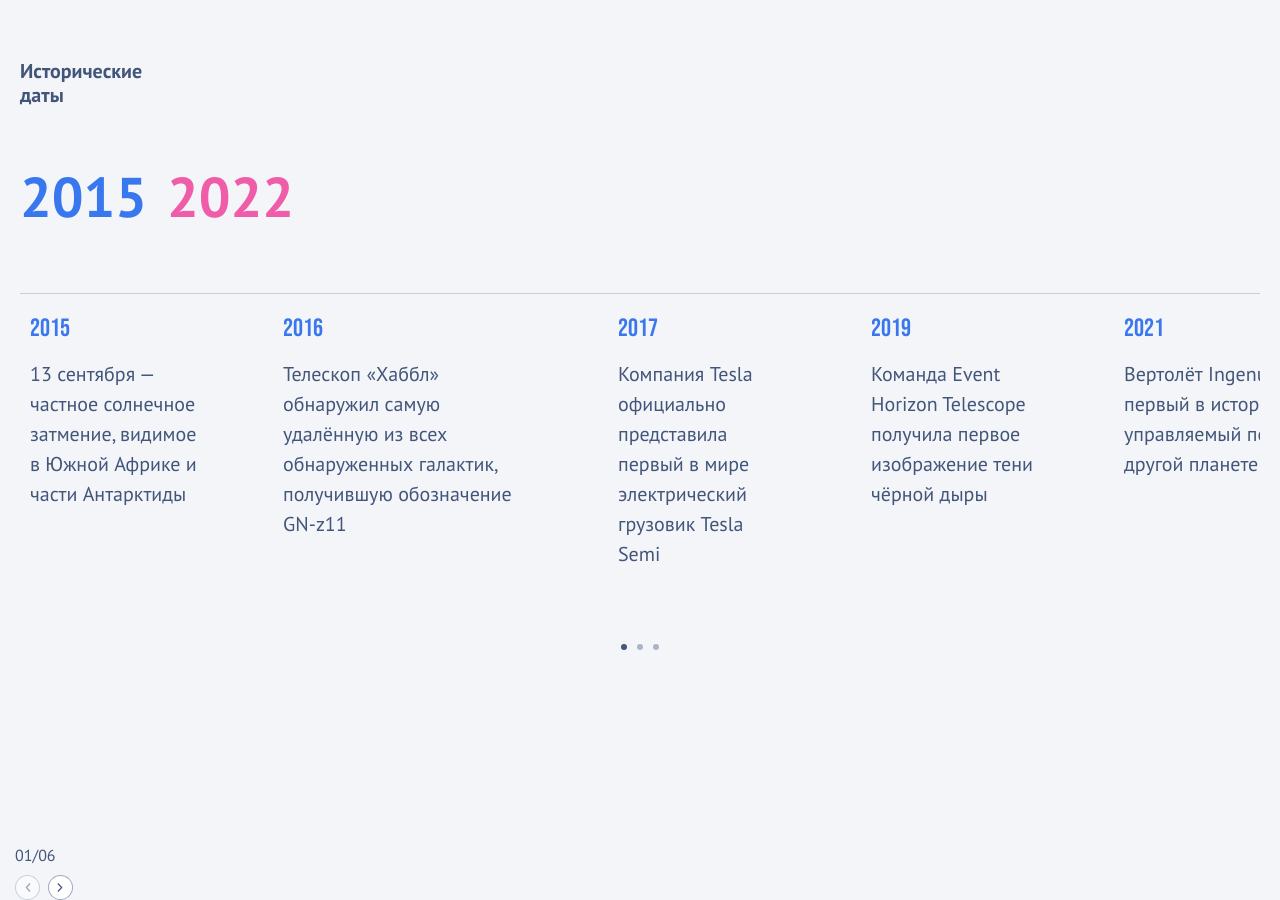
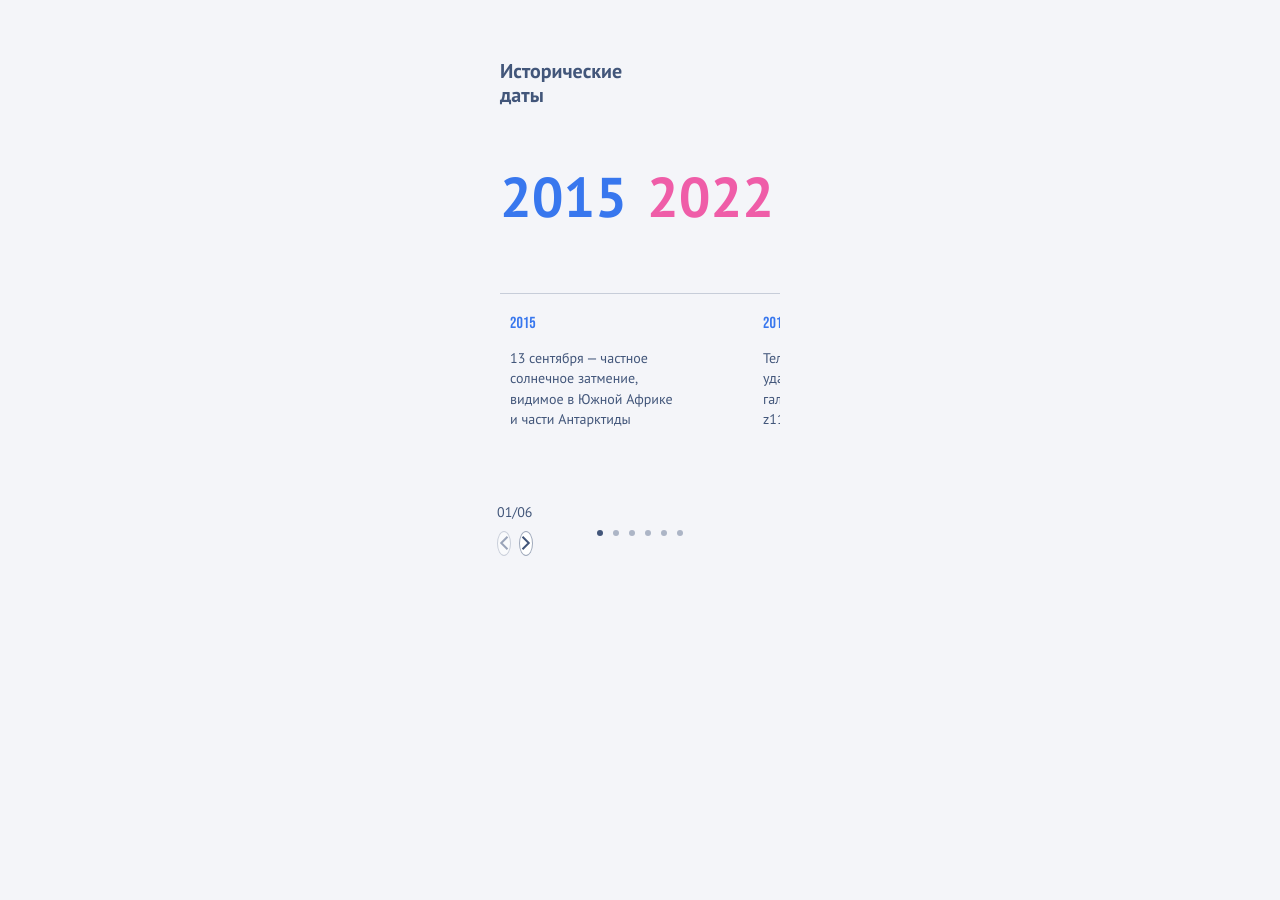
Before and after one commit to IvanMalkS/only-test, a React app: page / in a window 1280 px wide. After the commit the page ends 800 px from the top, so only its background shows below. Built offline with nearby package versions, Linux system fonts and the light colour scheme.

Commit message:
better adoptive

```diff
--- a/src/app/entities/event/ui/EventCard.module.scss
+++ b/src/app/entities/event/ui/EventCard.module.scss
@@ -16,7 +16,7 @@
   font-weight: 400;
   text-transform: uppercase;
 
-  @media (min-width: $mobile-width) {
+  @media (min-width: $desktop-width) {
     font-size: 25px;
   }
 }
@@ -29,7 +29,7 @@
   color: $primary-text;
   font-weight: 400;
 
-  @media (min-width: $mobile-width) {
+  @media (min-width: $desktop-width) {
     font-size: 20px;
     line-height: 1.5;
   }
--- a/src/app/entities/time-period/ui/TimePeriodDates.module.scss
+++ b/src/app/entities/time-period/ui/TimePeriodDates.module.scss
@@ -30,6 +30,7 @@
     padding: 0;
     z-index: 1;
     position: relative;
+    margin-left: 30px;
     margin-top: 82px;
     margin-bottom: 148px;
     gap: 83px;
--- a/src/app/features/browse-events/ui/BrowseEvents.module.scss
+++ b/src/app/features/browse-events/ui/BrowseEvents.module.scss
@@ -12,7 +12,7 @@
     max-width: 1281px;
     padding: 0;
     margin: 0;
-    margin-left: -22px;
+    margin-left: 60px;
   }
 }
 
@@ -50,16 +50,11 @@
 }
 
 .paginationContainer {
-  margin-top: 75px;
+  margin-top: 80px;
 
   @media (min-width: $desktop-width) {
     margin: 0;
   }
-}
-
-.paginationFraction {
-  font-size: 14px;
-  margin-bottom: 9px;
 }
 
 .pagination {
@@ -92,14 +87,6 @@
 
 }
 
-.paginationFraction {
-  display: block;
-
-  @media (min-width: $desktop-width) {
-    display: none;
-  }
-}
-
 .eventSlider {
   :global(.swiper-slide) {
     transition: opacity 0.4s ease;
--- a/src/app/features/switch-time-period/ui/SwitchTimePeriod.module.scss
+++ b/src/app/features/switch-time-period/ui/SwitchTimePeriod.module.scss
@@ -7,7 +7,10 @@
   width: calc(#{2 * $circle-radius}px);
   height: calc(#{2 * $circle-radius}px);
   pointer-events: none;
+  left: 55%;
+  transform: translateX(-50%);
   z-index: $z-index-circle-container;
+  top: 210px;
 
   @media (min-width: $desktop-width) {
     display: block;
--- a/src/app/shared/ui/ArrowButton/ui/ArrowButton.module.scss
+++ b/src/app/shared/ui/ArrowButton/ui/ArrowButton.module.scss
@@ -3,8 +3,9 @@
 
 .arrowButton {
   @include flex-center;
-  width: 50px;
-  height: 50px;
+  width: 25px;
+  height: 25px;
+  width: 6px;
   background-color: $white-color;
   border: 1px solid $border-color;
   border-radius: 50%;
@@ -22,12 +23,12 @@
     cursor: default;
   }
 
-  @media (min-width: $mobile-width) {
-    width: 25px;
-    height: 25px;
+  @media (min-width: $desktop-width) {
+    width: 50px;
+    height: 50px;
 
     img {
-      width: 6px;
+      height: 12px;
     }
   }
 }
--- a/src/app/styles/index.scss
+++ b/src/app/styles/index.scss
@@ -13,6 +13,7 @@ body {
 
 .container {
   margin: 0 auto;
+  max-width: $mobile-width;
 
   @media (min-width: $desktop-width) {
     max-width: 1440px;
--- a/src/app/widgets/TimelineBlock/ui/TimelineBlock.module.scss
+++ b/src/app/widgets/TimelineBlock/ui/TimelineBlock.module.scss
@@ -5,6 +5,7 @@
   padding-left: 20px;
   padding-right: 20px;
   padding-top: 59px;
+  position: relative;
 }
 
 .title {
@@ -21,7 +22,7 @@
   .timelineBlock {
     position: relative;
     max-width: 1440px;
-
+    padding: 170px 0 0 80px;
     @include flex-column;
     align-items: center;
     min-height: 100vh;
@@ -41,18 +42,25 @@
   }
 }
 
+.paginationFraction {
+  display: block;
+  font-size: 14px;
+}
+
 .controls {
   position: absolute;
-  bottom: -100px;
-  left: 15px;
+  bottom: 12px;
+  left: 17px;
   @include flex-column;
   gap: 10px;
   align-self: flex-start;
 
   @media (min-width: $desktop-width) {
     position: relative;
-    margin-left: 78px;
+    margin-left: 63px;
     gap: 20px;
+    margin-top: 14px;
+    margin-bottom: 46px;
   }
 }
 
@@ -62,7 +70,6 @@
   align-items: center;
 
   @media (min-width: $desktop-width) {
-    margin-bottom: 60px;
     gap: 20px;
   }
 }
```
